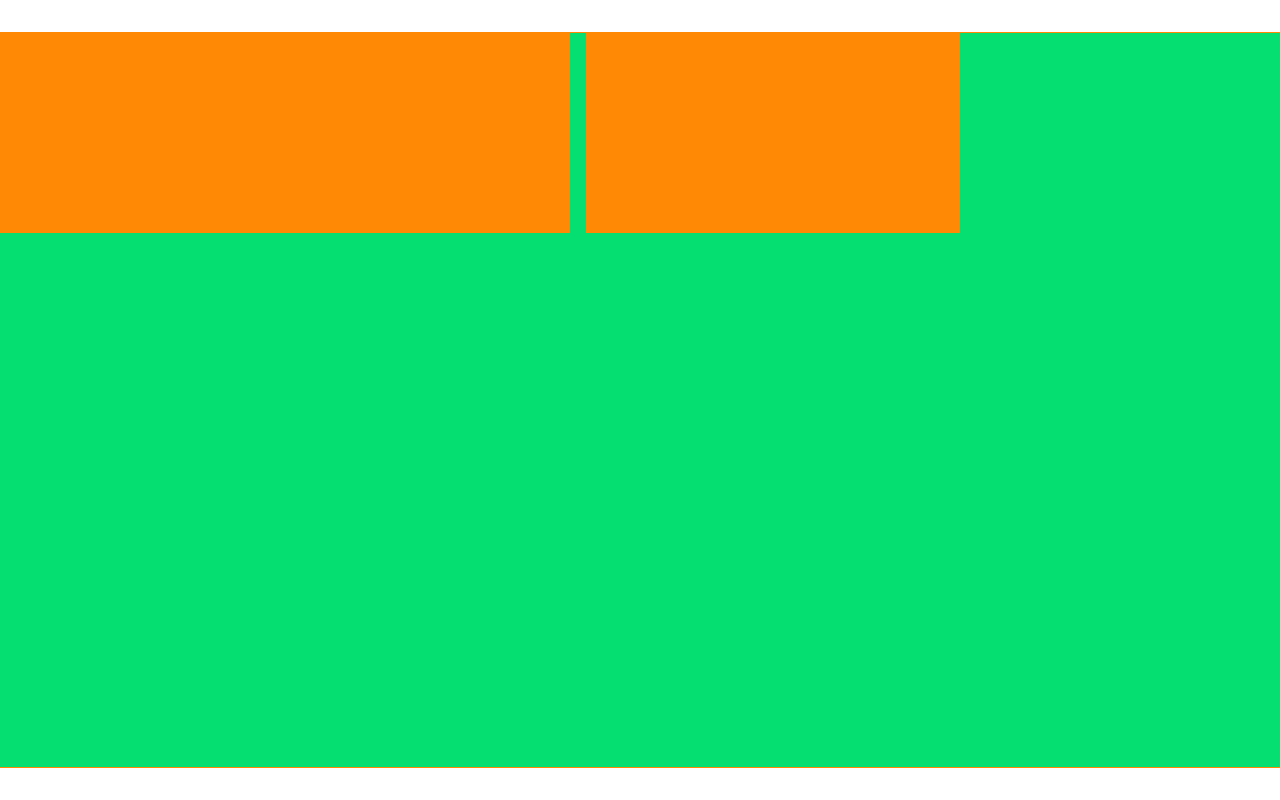
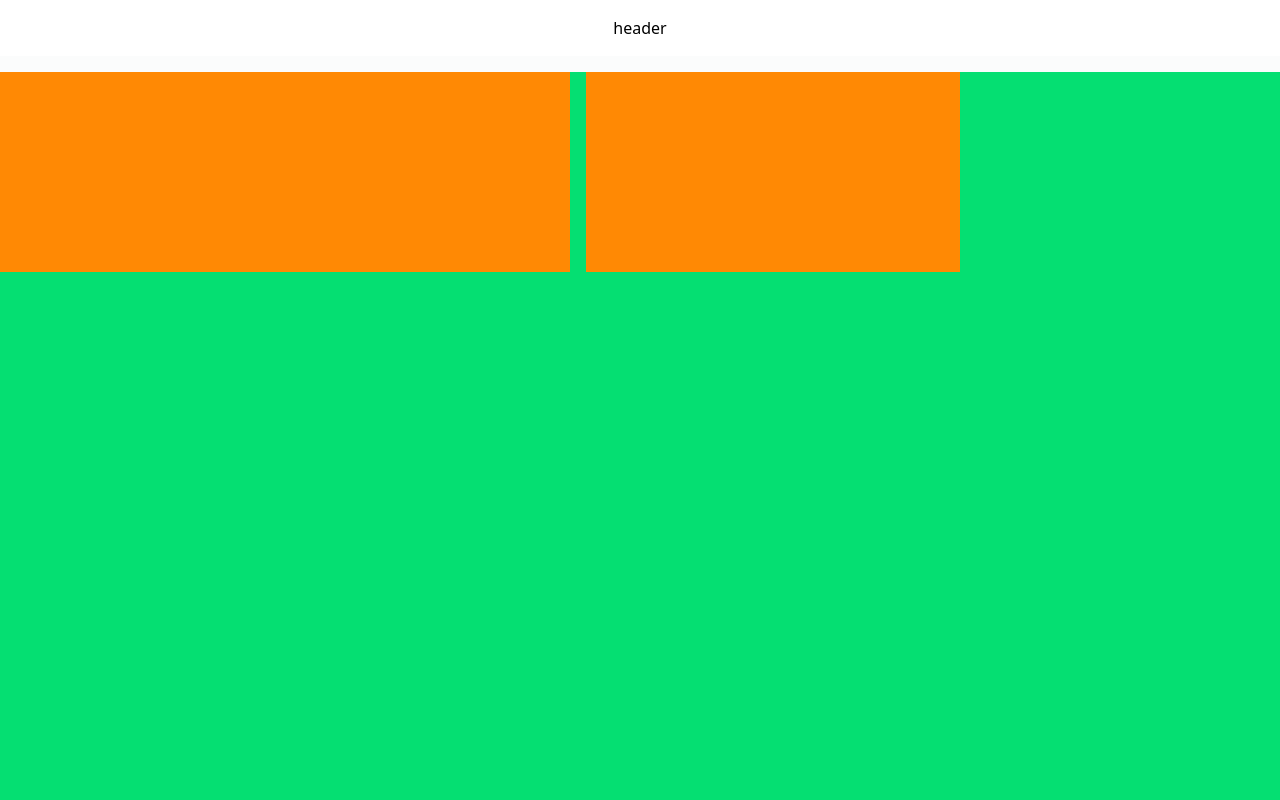
Before and after one commit to taylorhoyt/portfolio-v2, a Next.js app: page / in a window 1280 px wide. Built offline with nearby package versions, Linux system fonts and the light colour scheme.

Commit message:
Added background color to layout

```diff
--- a/src/components/Layout.tsx
+++ b/src/components/Layout.tsx
@@ -7,9 +7,10 @@ interface LayoutProps {
 const Layout: FC<LayoutProps> = ({ children }: LayoutProps) => {
   return (
     <div className={`flex h-screen flex-col overflow-hidden`}>
-      <header className="w-full border-b border-orange-400 p-4 text-center"></header>
-      <main className="flex-1 items-center overflow-y-scroll">{children}</main>
-      <footer className="w-full border-t border-orange-400 p-4 text-center"></footer>
+      <header className="w-full p-4 text-center">header</header>
+      <main className="bg-primary-background flex-1 items-center overflow-y-scroll py-4">
+        {children}
+      </main>
     </div>
   );
 };
```
